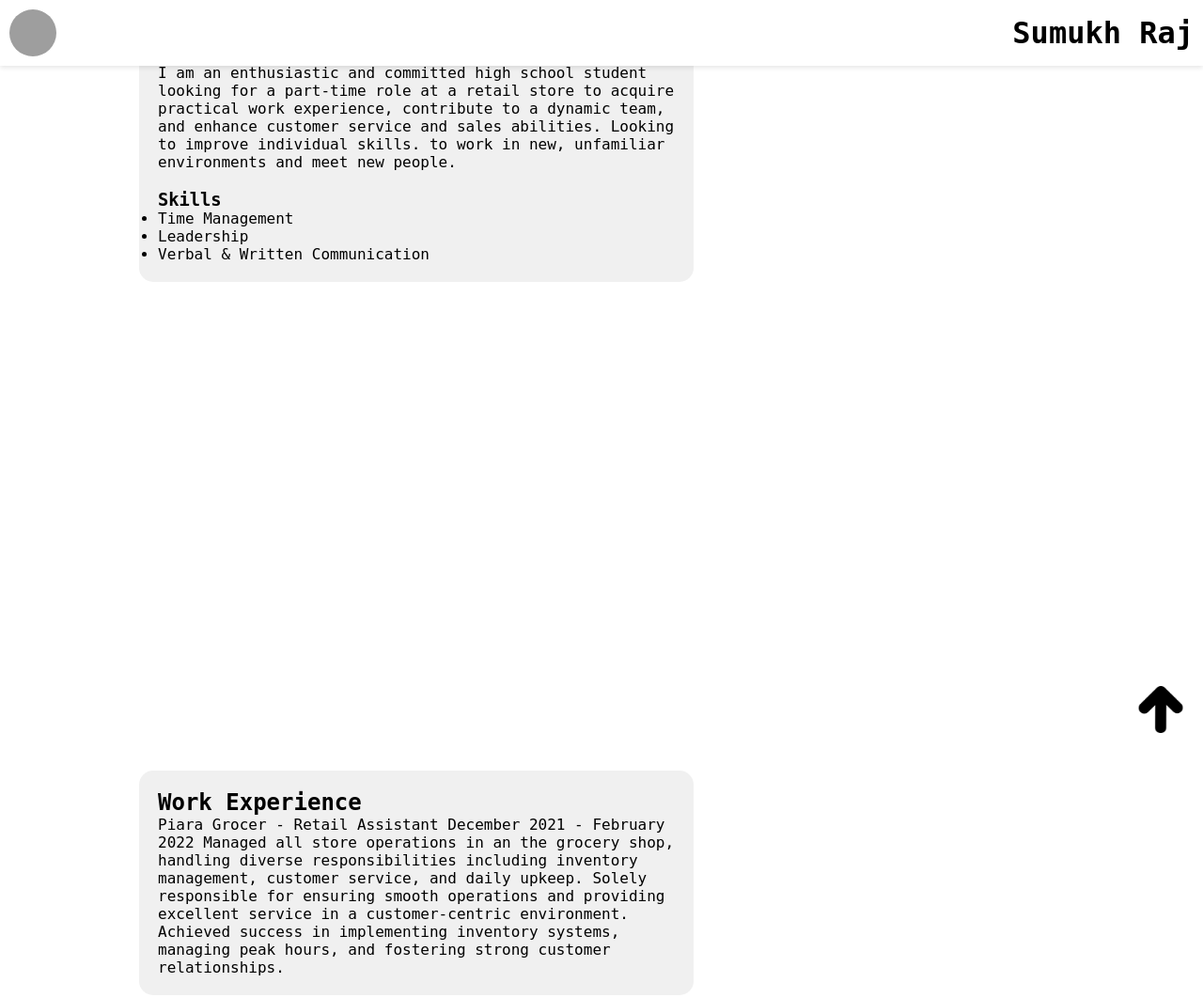
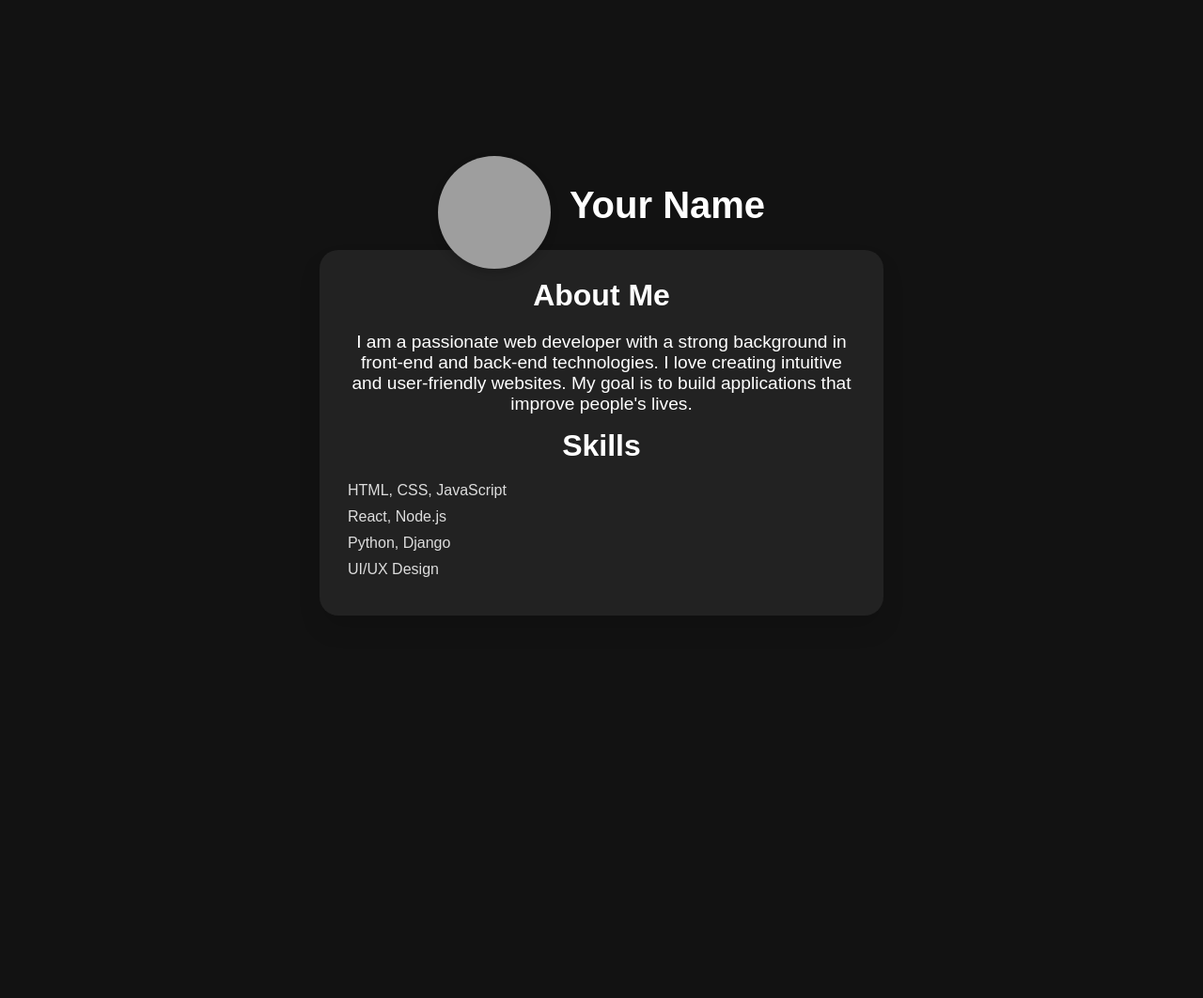
Before and after one commit to sumukh15/Sumukh-s-resume, a plain HTML site: page index.html in a window 1280 px wide. Shown: the top 1062 px of the page at 94% size. After the commit the page ends 800 px from the top, so only its background shows below. Drawn offline with Linux system fonts and the light colour scheme; grey boxes are pictures that could not be loaded.

Commit message:
Update index.html

```diff
--- a/index.html
+++ b/index.html
@@ -4,9 +4,9 @@
     <meta charset="UTF-8">
     <meta http-equiv="X-UA-Compatible" content="IE=edge">
     <meta name="viewport" content="width=device-width, initial-scale=1.0">
-    <title>My Resume</title>
+    <title>My Stylish Resume</title>
     <style>
-        /* General styles */
+        /* General Reset */
         * {
             margin: 0;
             padding: 0;
@@ -14,149 +14,164 @@
         }
 
         body {
-            font-family: "Monospace", sans-serif;
-            background-color: #ffffff;
-            color: #000000;
+            font-family: 'Arial', sans-serif;
+            background-color: #121212;
+            color: #fff;
             overflow-x: hidden;
+            display: flex;
+            justify-content: center;
+            align-items: center;
+            min-height: 100vh;
+            flex-direction: column;
+            transition: background-color 0.5s ease;
         }
 
-        section {
-            min-height: 100vh;
-            padding: 20px;
-            transition: all 0.6s ease;
+        h1, h2, p {
+            margin: 0 0 15px;
         }
 
-        .container {
-            width: 80%;
-            margin: auto;
-            position: relative;
-        }
-
+        /* Header and Centered Image */
         .header {
             display: flex;
-            justify-content: space-between;
+            justify-content: center;
             align-items: center;
-            position: fixed;
+            position: relative;
             width: 100%;
-            background-color: #ffffff;
-            padding: 10px;
-            box-shadow: 0 2px 5px rgba(0, 0, 0, 0.1);
+            top: 20px;
+            transition: top 0.5s ease, opacity 0.5s ease;
             z-index: 10;
-            transition: all 0.6s ease;
         }
 
         .header img {
-            width: 50px;
-            height: 50px;
+            width: 120px;
+            height: 120px;
             border-radius: 50%;
+            object-fit: cover;
+            box-shadow: 0 4px 10px rgba(0, 0, 0, 0.2);
             transition: all 0.6s ease;
         }
 
         .header h1 {
-            font-size: 2rem;
+            font-size: 2.5rem;
+            margin-left: 20px;
+            color: #fff;
             transition: all 0.6s ease;
         }
 
-        .header.minimized img,
-        .header.minimized h1 {
-            width: 30px;
-            font-size: 1.2rem;
+        .header.minimized {
+            top: 0;
+            opacity: 0;
+            transform: scale(0.5);
         }
 
+        /* Content Box */
         .content-box {
-            background-color: #f0f0f0;
-            border-radius: 15px;
-            padding: 20px;
-            width: 60%;
-            transition: all 0.6s ease;
+            background-color: #222;
+            padding: 30px;
+            border-radius: 20px;
+            box-shadow: 0 15px 25px rgba(0, 0, 0, 0.1);
+            max-width: 90%;
+            width: 600px;
+            transition: transform 0.5s ease, opacity 0.5s ease;
+            text-align: center;
+            opacity: 1;
         }
 
-        .skills,
-        .experience {
-            margin-top: 20px;
-        }
-
-        .back-to-top {
+        /* Animated Up Arrow */
+        .up-arrow {
             position: fixed;
             bottom: 20px;
             right: 20px;
             cursor: pointer;
-            width: 50px;
+            transition: transform 0.3s ease-in-out;
+            transform: scale(1.3);
+        }
+
+        .up-arrow:hover {
+            transform: scale(1.5);
+        }
+
+        /* Animations */
+        .content-box h2, .content-box p {
+            color: #fff;
+            font-size: 1.2rem;
+        }
+
+        .content-box h2 {
+            font-size: 2rem;
+            margin-bottom: 20px;
+        }
+
+        .skills-list {
+            text-align: left;
+            margin-top: 20px;
+            list-style: none;
+            color: #ddd;
+        }
+
+        .skills-list li {
+            margin-bottom: 10px;
+        }
+
+        /* Smooth Scroll */
+        html {
+            scroll-behavior: smooth;
         }
 
     </style>
 </head>
 <body>
-    <header class="header">
-        <img src="your-photo.jpg" alt="Me:">
-        <h1>Sumukh Raj</h1>
-    </header>
 
-    <main class="container">
-        <section>
-            <div class="content-box">
-                <h2>About Me</h2>
-                <p>I am an enthusiastic and committed high school student looking for a
-part-time role at a retail store to acquire practical work experience,
-contribute to a dynamic team, and enhance customer service and
-sales abilities. Looking to improve individual skills. to work in new,
-unfamiliar environments and meet new people.</p>
-                <div class="skills">
-                    <h3>Skills</h3>
-                    <ul>
-                        <li>Time Management</li>
-                        <li>Leadership</li>
-                        <li>Verbal & Written Communication</li>
-                    </ul>
-                </div>
-            </div>
-        </section>
+    <!-- Header with Profile Image and Name -->
+    <div class="header">
+        <img src="your-photo.jpg" alt="Your Photo">
+        <h1>Your Name</h1>
+    </div>
 
-        <section>
-            <div class="content-box">
-                <h2>Work Experience</h2>
-                <p>Piara Grocer - Retail Assistant
-                   December 2021 - February 2022
-Managed all store operations in an the grocery shop, handling
-diverse responsibilities including inventory management, customer
-service, and daily upkeep. Solely responsible for ensuring smooth
-operations and providing excellent service in a customer-centric
-environment. Achieved success in implementing inventory systems,
-managing peak hours, and fostering strong customer relationships.</p>
-            </div>
-        </section>
+    <!-- Main Content Box in the Center -->
+    <div class="content-box">
+        <h2>About Me</h2>
+        <p>I am a passionate web developer with a strong background in front-end and back-end technologies. I love creating intuitive and user-friendly websites. My goal is to build applications that improve people's lives.</p>
 
-        <section>
-            <div class="content-box">
-                <h2>Additional Work Experience</h2>
-                <p>Volunteering at Sunrise Family Day Care involved aiding educators
-in children's activities and liaising closely with parents. I assisted in
-organising developmental exercises, contributing to a nurturing
-environment for learning. Interacting with parents, I provided
-valuable support and updates on their child's progress, fostering
-trust within the daycare community. This experience honed my
-communication skills and emphasised the importance of
-collaborative efforts in children's growth, while establishing
-meaningful connections with families in a childcare setting.</p>
-            </div>
-        </section>
+        <h2>Skills</h2>
+        <ul class="skills-list">
+            <li>HTML, CSS, JavaScript</li>
+            <li>React, Node.js</li>
+            <li>Python, Django</li>
+            <li>UI/UX Design</li>
+        </ul>
+    </div>
 
-        <img src="up-arrow.png" alt="Back to Top" class="back-to-top" onclick="scrollToTop()">
-    </main>
+    <!-- Back to Top Arrow -->
+    <img src="up-arrow.png" alt="Back to Top" class="up-arrow" onclick="scrollToTop()">
 
     <script>
         window.addEventListener("scroll", function() {
             const header = document.querySelector(".header");
-            if (window.scrollY > 50) {
+            const contentBox = document.querySelector(".content-box");
+            const upArrow = document.querySelector(".up-arrow");
+
+            if (window.scrollY > 100) {
                 header.classList.add("minimized");
+                contentBox.style.transform = "translateY(-100px)";
+                contentBox.style.opacity = "0.6";
             } else {
                 header.classList.remove("minimized");
+                contentBox.style.transform = "translateY(0)";
+                contentBox.style.opacity = "1";
+            }
+
+            if (window.scrollY > 200) {
+                upArrow.style.opacity = "1";
+            } else {
+                upArrow.style.opacity = "0";
             }
         });
 
         function scrollToTop() {
-            window.scrollTo({ top: 0, behavior: "smooth" });
+            window.scrollTo({ top: 0, behavior: 'smooth' });
         }
     </script>
+
 </body>
 </html>
```
